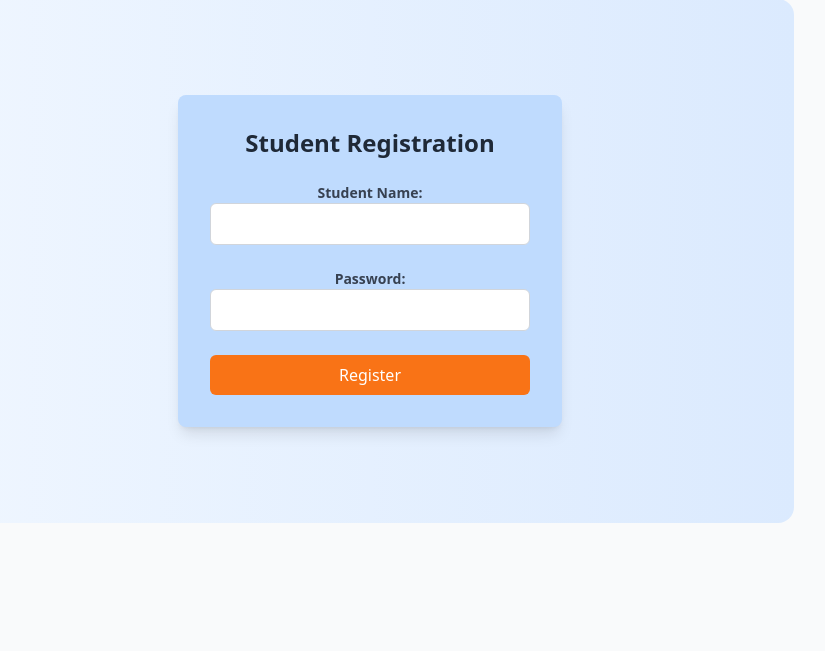
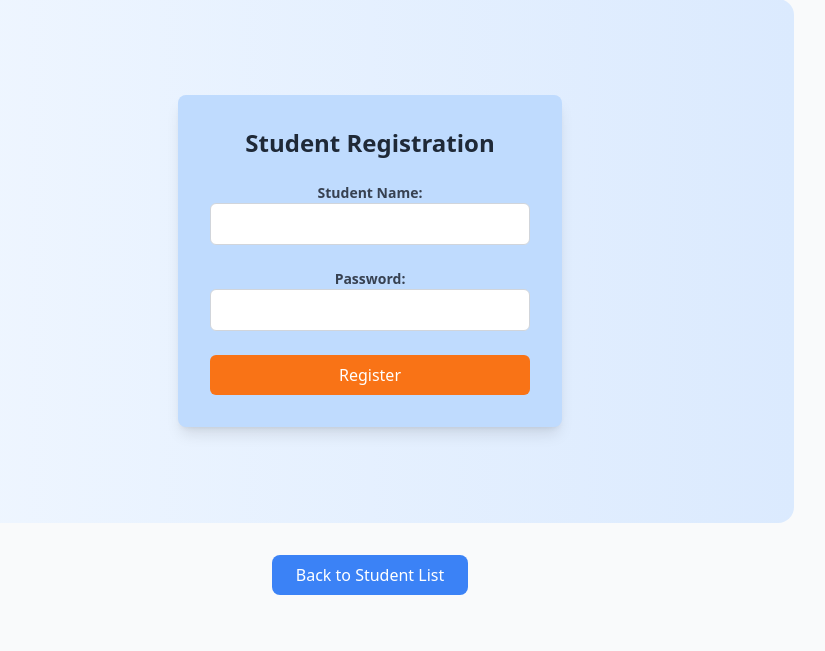
Before and after one commit to ParinitaMalisetty/RTSR, a Flask app: page /student_register in a window 1280 px wide. Shown: the part 104-755 px from the top of the page, without its empty margins (270-1095 px from the left). Run offline with Flask 3, Linux system fonts and the light colour scheme; some libraries are stand-ins or nearby versions.

Commit message:
Update student_register.html final

```diff
--- a/RTSR-UPASTITHI/templates/student_register.html
+++ b/RTSR-UPASTITHI/templates/student_register.html
@@ -21,6 +21,7 @@
           required
           class="w-full px-4 py-2 border border-gray-300 rounded-md focus:outline-none focus:ring-2 focus:ring-blue-500"
         />
+
       </div>
 
       <!-- Password (only for non-admins) -->
@@ -52,5 +53,10 @@
       </button>
     </form>
   </div>
-</div>
+  </div>
+  <div class="text-center mt-10">
+    <a href="{{ url_for('admin_home') }}" class="inline-block bg-blue-500 hover:bg-orange-600 text-white font-medium py-2 px-6 rounded-lg">
+      Back to Student List
+    </a>
+  </div>
 {% endblock %}
```
